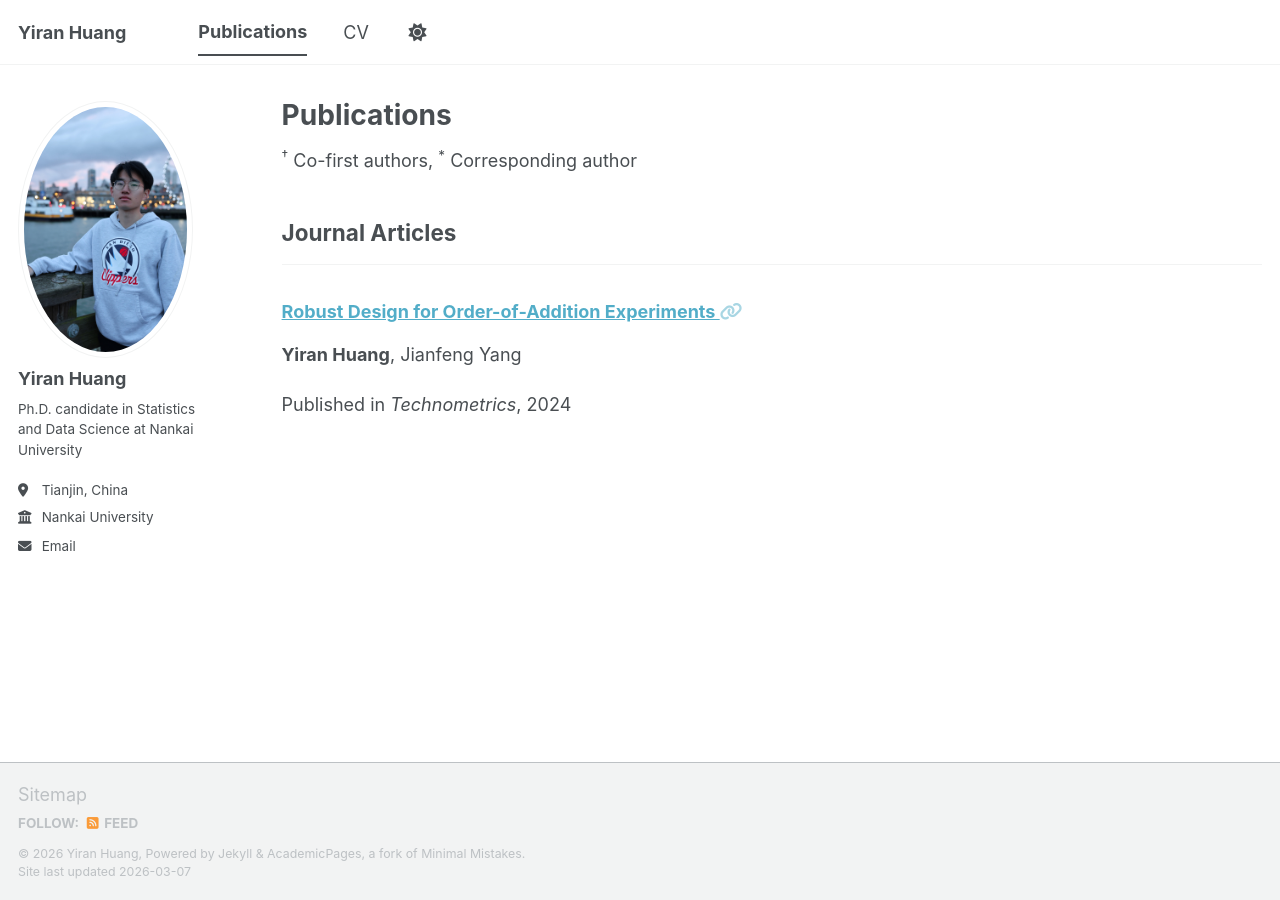
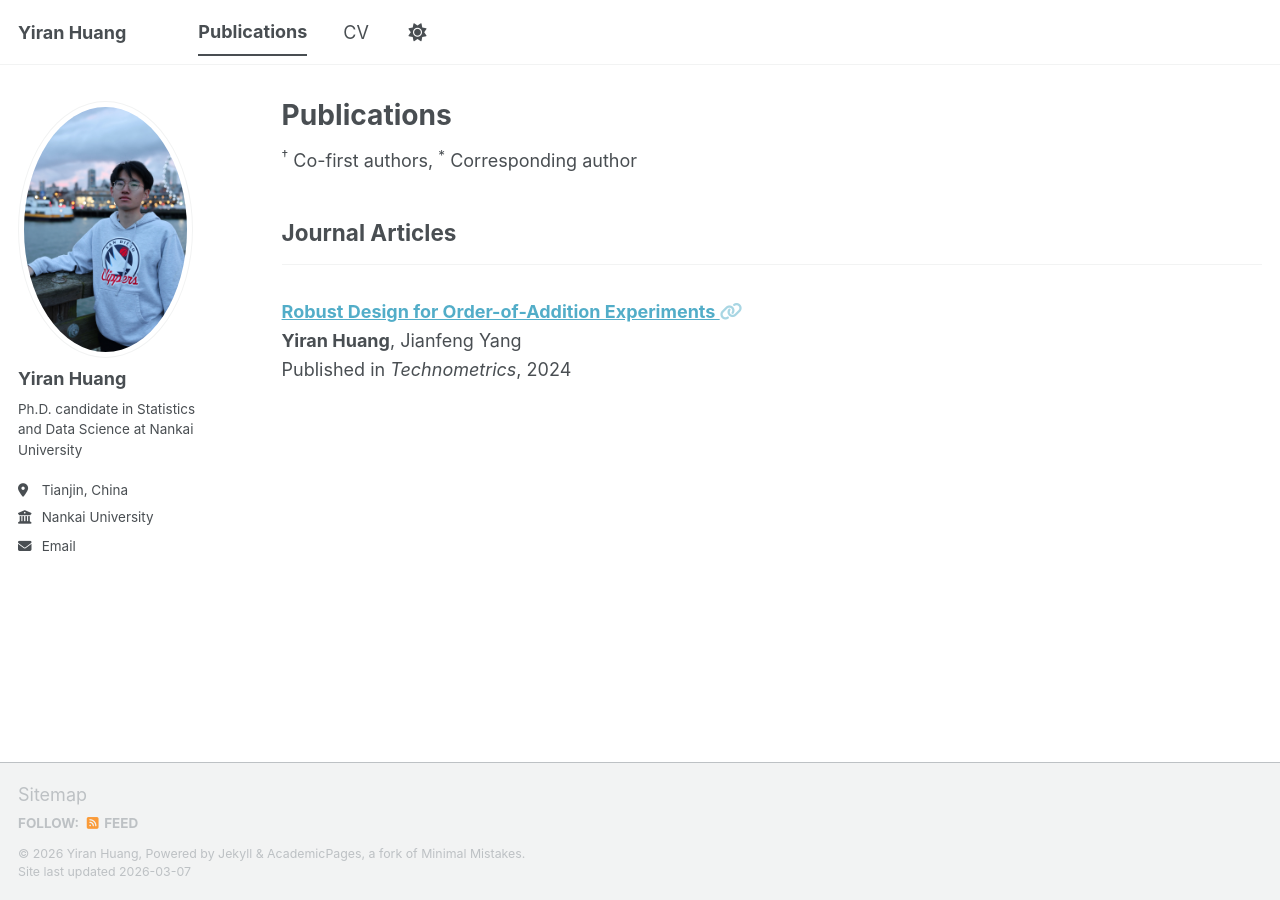
Before and after one commit to Yiran-Huang/Yiran-Huang.github.io, a Jekyll site: the page built from _pages/publications.html, in a window 1280 px wide. Built offline with Jekyll 4.4.1, drawn with Linux system fonts in a browser that asks for light colours; a script bundle is joined from its source files by our own code; library files that are not in the unit come from our copies.

Commit message:
Update archive-single.html

```diff
--- a/_includes/archive-single.html
+++ b/_includes/archive-single.html
@@ -42,12 +42,12 @@
           <p> {{ post.type }}, <i>{{ post.venue }}</i>, {{ post.date | default: "1900-01-01" | date: "%Y" }} </p>
         {% elsif post.collection == 'publications' %}
         {% if post.authors %}
-          <p>{{ post.authors | markdownify | remove: '<p>' | remove: '</p>' }}</p>
+          <p style="margin:2px 0;">{{ post.authors | markdownify | remove: '<p>' | remove: '</p>' }}</p>
         {% endif %}
         {% if post.category == "preprints" %}
-          <p><i>Preprint</i>, {{ post.date | default: "1900-01-01" | date: "%Y" }}</p>
+          <p style="margin:2px 0;"><i>Preprint</i>, {{ post.date | default: "1900-01-01" | date: "%Y" }}</p>
         {% else %}
-          <p>Published in <i>{{ post.venue }}</i>, {{ post.date | default: "1900-01-01" | date: "%Y" }}</p>
+          <p style="margin:2px 0;">Published in <i>{{ post.venue }}</i>, {{ post.date | default: "1900-01-01" | date: "%Y" }}</p>
         {% endif %}
         {% elsif post.date %}
          <p class="page__date"><strong><i class="fa fa-fw fa-calendar" aria-hidden="true"></i> {{ site.data.ui-text[site.locale].date_label | default: "Published:" }}</strong> <time datetime="{{ post.date | default: "1900-01-01" | date_to_xmlschema }}">{{ post.date | default: "1900-01-01" | date: "%B %d, %Y" }}</time></p>
```
